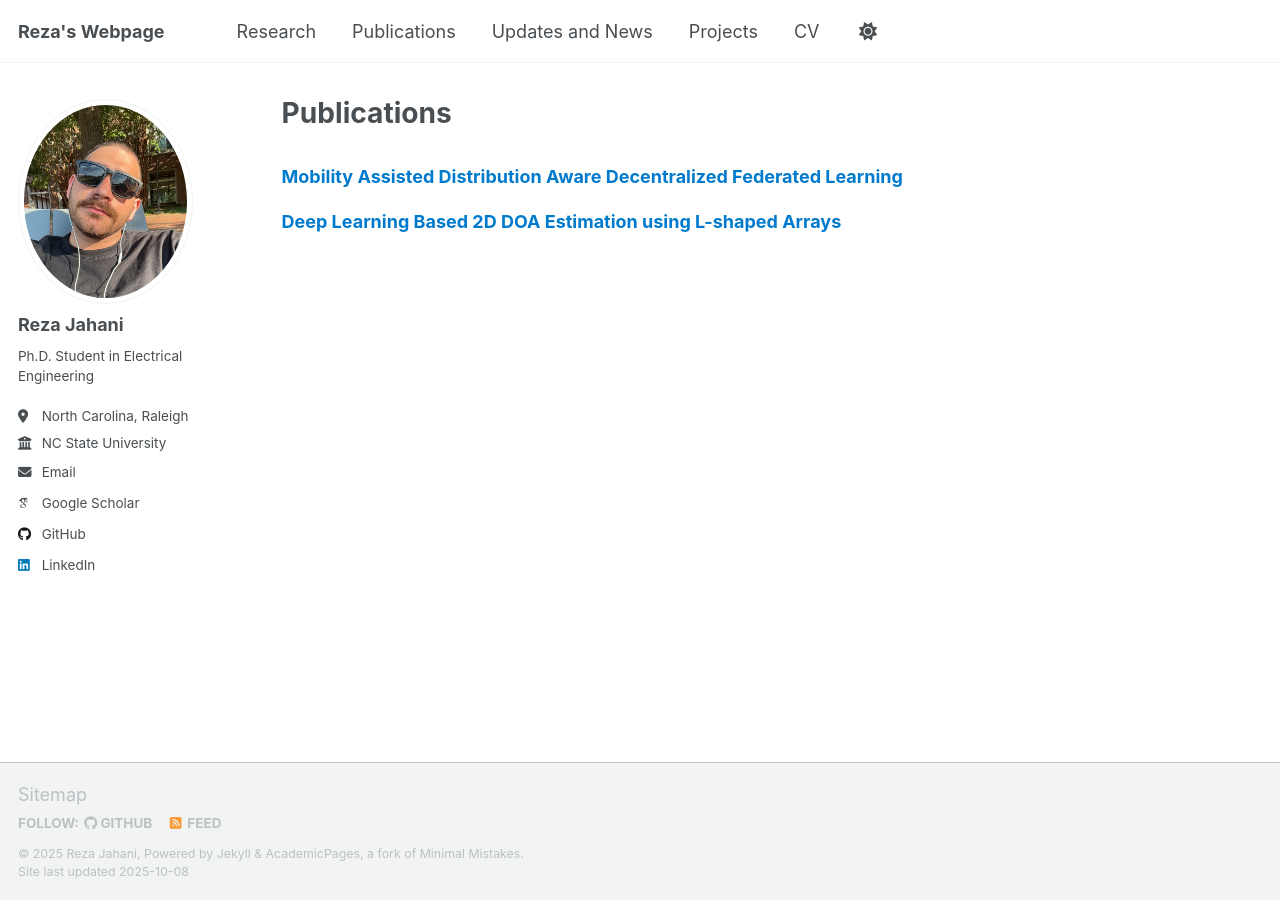
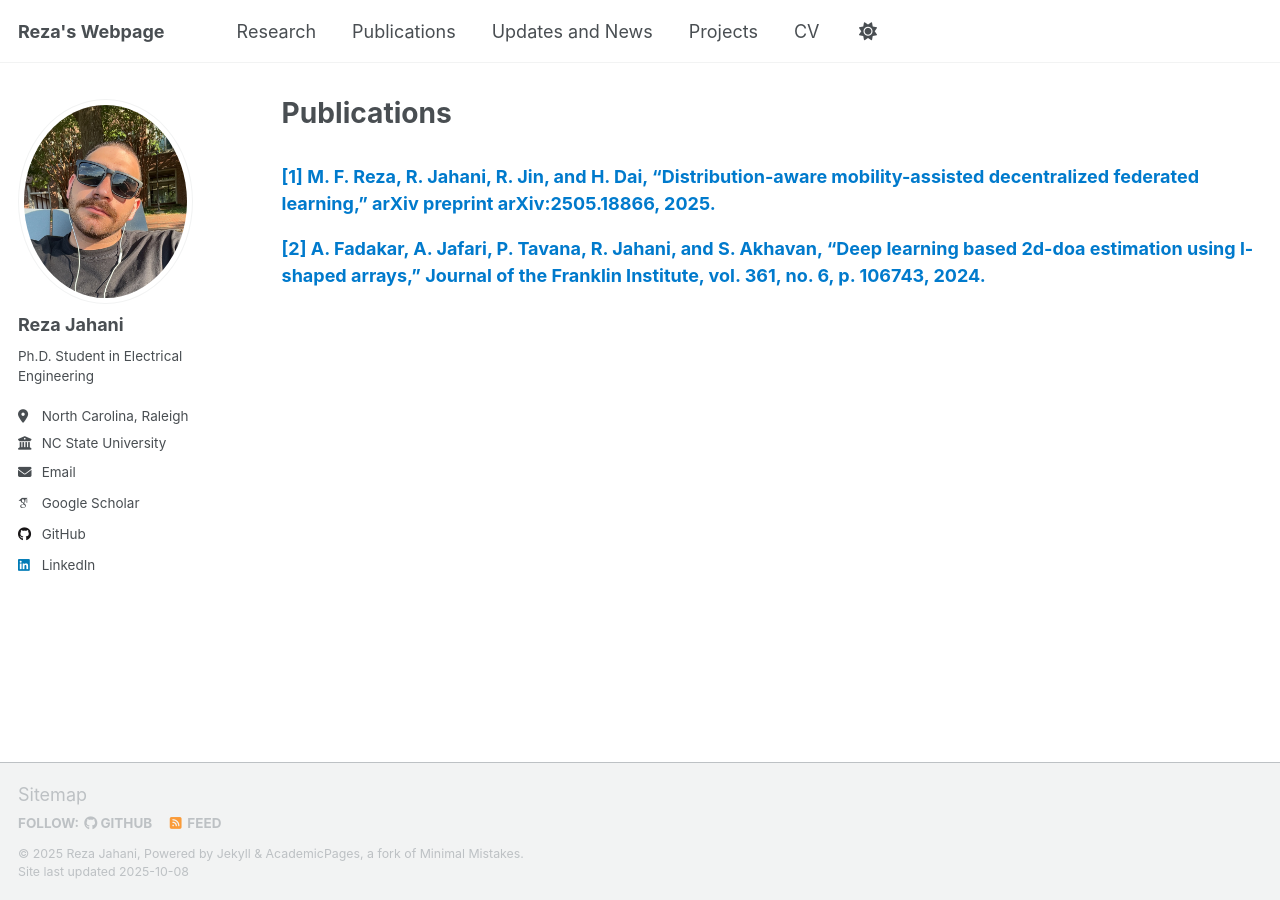
Before and after one commit to RezaJahanii/RezaJahanii.github.io, a Jekyll site: the page built from _pages/publications.html, in a window 1280 px wide. Built offline with Jekyll 4.4.1, drawn with Linux system fonts in a browser that asks for light colours; some web fonts are replaced; a script that is not in the unit is left out.

Commit message:
Update publications.html

```diff
--- a/_pages/publications.html
+++ b/_pages/publications.html
@@ -10,13 +10,13 @@ author_profile: true
   <ul>
     <li>
       <a href="https://arxiv.org/abs/2505.18866" target="_blank" rel="noopener noreferrer">
-        <strong>Mobility Assisted Distribution Aware Decentralized Federated Learning</strong>
+        <strong>[1] M. F. Reza, R. Jahani, R. Jin, and H. Dai, “Distribution-aware mobility-assisted decentralized federated learning,” arXiv preprint arXiv:2505.18866, 2025.</strong>
       </a>
     </li>
 
     <li>
       <a href="https://www.sciencedirect.com/science/article/abs/pii/S0016003224001649" target="_blank" rel="noopener noreferrer">
-        <strong>Deep Learning Based 2D DOA Estimation using L-shaped Arrays</strong>
+        <strong>[2] A. Fadakar, A. Jafari, P. Tavana, R. Jahani, and S. Akhavan, “Deep learning based 2d-doa estimation using l-shaped arrays,” Journal of the Franklin Institute, vol. 361, no. 6, p. 106743, 2024.</strong>
       </a>
     </li>
   </ul>
```
